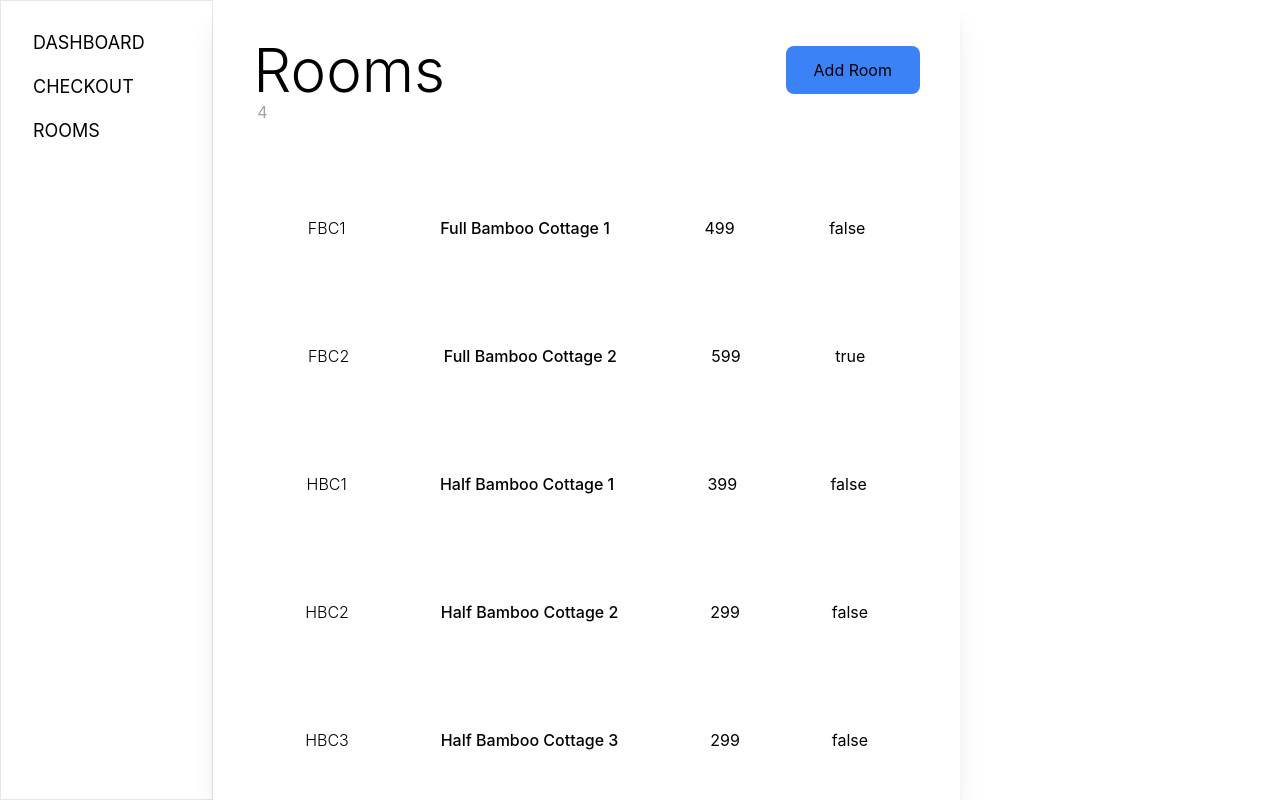
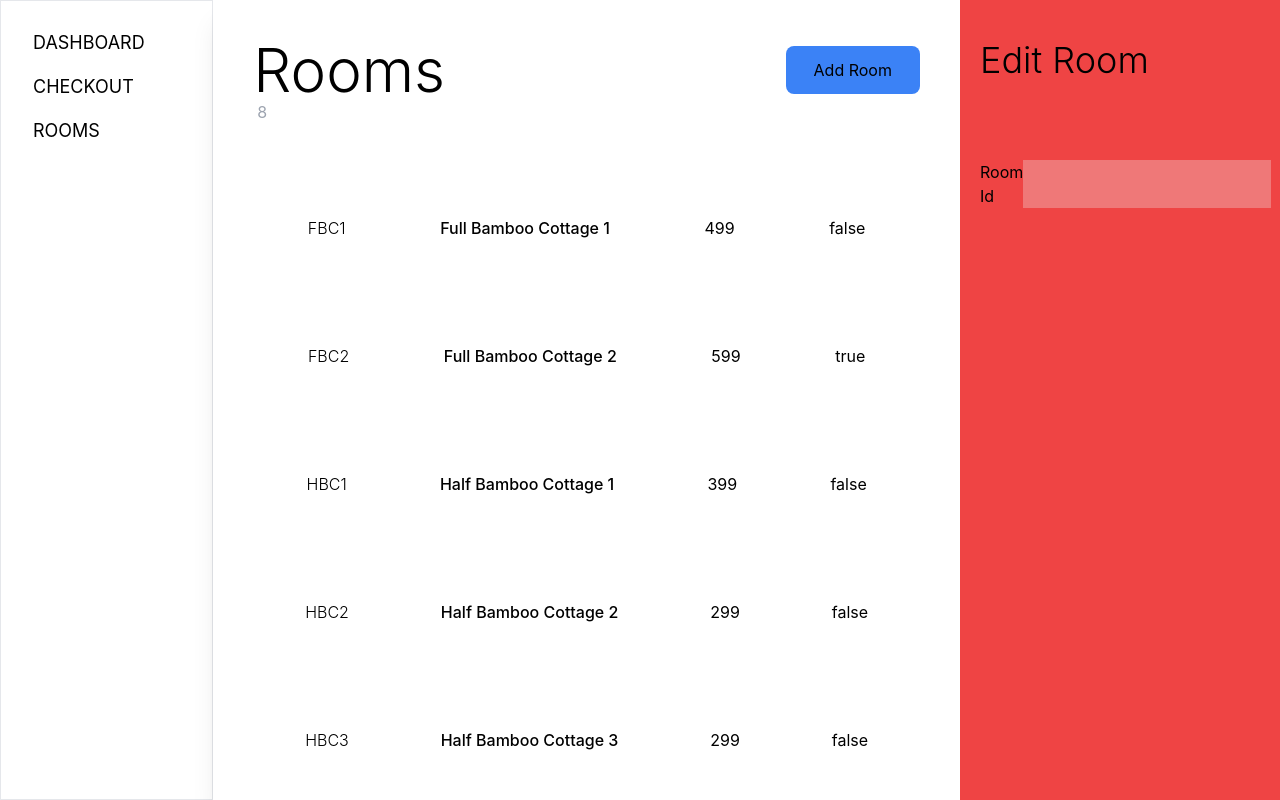
Before and after one commit to aushwin/gairah-resort, a React (Create React App) app: page /rooms in a window 1280 px wide. Built offline with nearby package versions, Linux system fonts and the light colour scheme.

Commit message:
react-store set up & connected

```diff
--- a/package.json
+++ b/package.json
@@ -6,6 +6,7 @@
     "@emotion/react": "^11.7.1",
     "@emotion/styled": "^11.6.0",
     "@mui/material": "^5.3.0",
+    "@reduxjs/toolkit": "^1.7.1",
     "@testing-library/jest-dom": "^5.16.1",
     "@testing-library/react": "^12.1.2",
     "@testing-library/user-event": "^13.5.0",
@@ -14,6 +15,7 @@
     "react": "^17.0.2",
     "react-dom": "^17.0.2",
     "react-icons": "^4.3.1",
+    "react-redux": "^7.2.6",
     "react-router-dom": "6",
     "react-scripts": "5.0.0",
     "tailwindcss": "^3.0.15",
--- a/src/components/Rooms/Rooms.js
+++ b/src/components/Rooms/Rooms.js
@@ -1,20 +1,24 @@
 import { Fragment } from "react";
+import { useSelector } from "react-redux";
+import EditRoom from "./components/EditRoom";
 import RoomList from "./components/RoomList";
 const Rooms = () => {
+    const totalRooms = useSelector((state) => state.rooms.rooms.length)
   return (
     <Fragment>
       <div className="w-7/12 h-screen overflow-clip shadow-xl">
         <div className="p-10">
           <div className="flex justify-between items-center">
-            <div className="text-6xl font-light">Rooms</div>
+            <h1 className="text-6xl font-light">Rooms</h1>
             <button className="bg-blue-500 p-3 px-7 rounded-lg">
               Add Room
             </button>
           </div>
-          <div className="ml-1 text-gray-400">4</div>
+          <div className="ml-1 text-gray-400">{totalRooms}</div>
         </div>
         <RoomList />
       </div>
+      <EditRoom />
     </Fragment>
   );
 };
--- /dev/null
+++ b/src/components/Rooms/components/EditRoom.js
@@ -0,0 +1,11 @@
+const EditRoom = () => {
+    return <div className="bg-red-500 h-screen w-3/12 p-5 pt-10 flex flex-col justify-start gap-20">
+        <h2 className="text-4xl font-light">Edit Room</h2>
+        <form className="flex">
+            <label for="roomId">Room Id</label>
+            <input type='text' disabled={true}/>
+        </form>
+    </div>
+}
+
+export default EditRoom
--- a/src/components/Rooms/components/RoomItem.js
+++ b/src/components/Rooms/components/RoomItem.js
@@ -1,5 +1,11 @@
+import { useDispatch } from "react-redux"
+import { roomsSliceActions } from "../../../store/reducers/roomSlice"
 const RoomItem = ({roomId,roomName,roomPrice,roomStatus})=>{
-    return <div className=" xl:h-32 h-24 flex justify-evenly items-center hover:bg-room-item-hover" >
+    const dispatch = useDispatch()
+    const onGetRoomDetailsHandler = () => {
+        dispatch(roomsSliceActions.getRoomDetails(roomId))
+    }
+    return <div className=" xl:h-32 h-24 flex justify-evenly items-center hover:bg-room-item-hover" onDoubleClick={onGetRoomDetailsHandler}>
         <div className="font-light">{roomId}</div>
         <div className="font-medium" >{roomName}</div>
         <div>{roomPrice}</div>
--- a/src/components/Rooms/components/RoomList.js
+++ b/src/components/Rooms/components/RoomList.js
@@ -1,18 +1,11 @@
+import { useSelector } from 'react-redux'
 import RoomItem from './RoomItem'
-const ROOMS = [
-    {roomId: 'FBC1',roomName: 'Full Bamboo Cottage 1',roomPrice:499,active:false},
-    {roomId: 'FBC2',roomName: 'Full Bamboo Cottage 2',roomPrice:599,active:true},
-    {roomId: 'HBC1',roomName: 'Half Bamboo Cottage 1',roomPrice:399,active:false},
-    {roomId: 'HBC2',roomName: 'Half Bamboo Cottage 2',roomPrice:299,active:false},
-    {roomId: 'HBC3',roomName: 'Half Bamboo Cottage 3',roomPrice:299,active:false},
-    {roomId: 'HBC4',roomName: 'Half Bamboo Cottage 4',roomPrice:699,active:false},
-    {roomId: 'HBC5',roomName: 'Half Bamboo Cottage 5',roomPrice:799,active:false},
-    {roomId: 'HBC6',roomName: 'Half Bamboo Cottage 6',roomPrice:899,active:false}
-]
+
 const RoomList = ()=>{
+    const rooms = useSelector(state=>state.rooms.rooms)
     return <div className="h-5/6 overflow-y-scroll no-scrollbar">
     <div className="flex flex-col ">
-        {ROOMS.map(({roomId,roomName,roomPrice,active})=><RoomItem roomId={roomId} roomName={roomName} roomPrice={roomPrice} roomStatus={active} />)}
+        {rooms.map(({roomId,roomName,roomPrice,active})=><RoomItem key={roomId} roomId={roomId} roomName={roomName} roomPrice={roomPrice} roomStatus={active} />)}
         roomStatus
     </div>
   </div>
--- a/src/index.js
+++ b/src/index.js
@@ -1,16 +1,20 @@
-import React from 'react';
-import ReactDOM from 'react-dom';
-import './index.css';
-import App from './App';
-import { BrowserRouter } from 'react-router-dom';
+import React from "react";
+import ReactDOM from "react-dom";
+import "./index.css";
+import App from "./App";
+import { BrowserRouter } from "react-router-dom";
+import { Provider } from "react-redux";
+import { store } from './store/store'
 
 ReactDOM.render(
-  <BrowserRouter>
-  <React.StrictMode>
-    <App />
-  </React.StrictMode>
-  </BrowserRouter>,
-  document.getElementById('root')
+  <Provider store={store}>
+    <BrowserRouter>
+      <React.StrictMode>
+        <App />
+      </React.StrictMode>
+    </BrowserRouter>
+  </Provider>,
+  document.getElementById("root")
 );
 
 // If you want to start measuring performance in your app, pass a function
--- /dev/null
+++ b/src/store/reducers/roomSlice.js
@@ -0,0 +1,31 @@
+import { createSlice,current } from "@reduxjs/toolkit";
+
+const initialState = {
+    rooms: [
+        {roomId: 'FBC1',roomName: 'Full Bamboo Cottage 1',roomPrice:499,active:false},
+        {roomId: 'FBC2',roomName: 'Full Bamboo Cottage 2',roomPrice:599,active:true},
+        {roomId: 'HBC1',roomName: 'Half Bamboo Cottage 1',roomPrice:399,active:false},
+        {roomId: 'HBC2',roomName: 'Half Bamboo Cottage 2',roomPrice:299,active:false},
+        {roomId: 'HBC3',roomName: 'Half Bamboo Cottage 3',roomPrice:299,active:false},
+        {roomId: 'HBC4',roomName: 'Half Bamboo Cottage 4',roomPrice:699,active:false},
+        {roomId: 'HBC5',roomName: 'Half Bamboo Cottage 5',roomPrice:799,active:false},
+        {roomId: 'HBC6',roomName: 'Half Bamboo Cottage 6',roomPrice:899,active:false}
+    ],
+    roomDetails: {}
+
+}
+
+export const roomsSlice = createSlice({
+    name: 'rooms',
+    initialState,
+    reducers: {
+        getRoomDetails: (state,action)=>{
+             const rooms = state.rooms
+             const room = rooms.find((room)=>room.roomId===action.payload)
+             state.roomDetails = room
+
+            }
+    }
+})
+
+export const roomsSliceActions = roomsSlice.actions
--- /dev/null
+++ b/src/store/store.js
@@ -0,0 +1,8 @@
+import { configureStore } from "@reduxjs/toolkit";
+import { roomsSlice } from "./reducers/roomSlice";
+
+export const store = configureStore({
+    reducer: {
+        rooms : roomsSlice.reducer
+    }
+})
```
Also changed, not shown: 1 other file (tests, documents, lock files or other folders).
